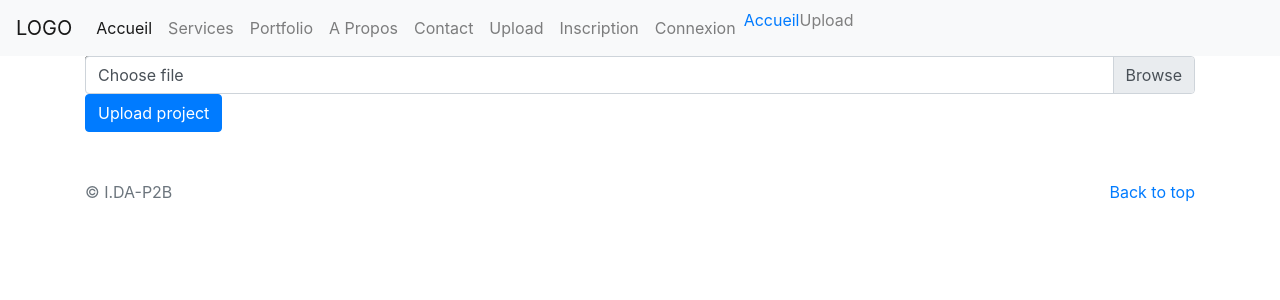
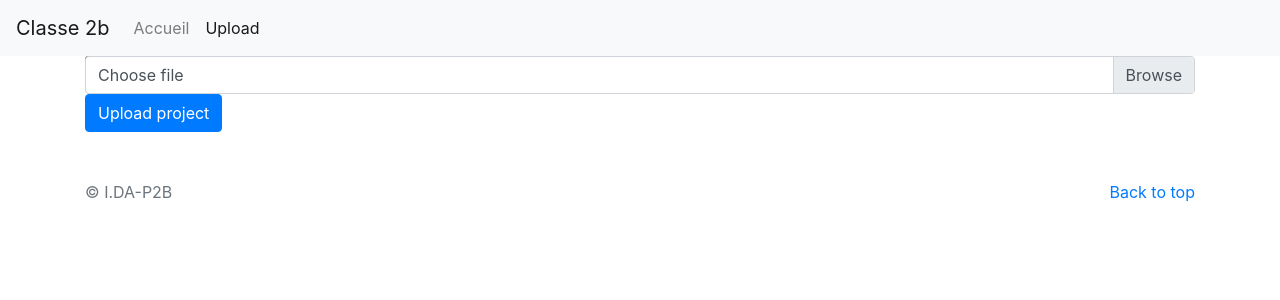
Before and after one commit to Nicolas-hr/ClasseB, a PHP site: page /uploadsForm.php in a window 1280 px wide. Shown: the top 300 px of the page. Run offline with PHP 8.4, Linux system fonts and the light colour scheme; some libraries are stand-ins or nearby versions.

Commit message:
changement dans la navbar

```diff
--- a/php/nav.php
+++ b/php/nav.php
@@ -1,47 +1,20 @@
-<link rel="stylesheet" href="https://stackpath.bootstrapcdn.com/bootstrap/4.1.1/css/bootstrap.min.css" integrity="sha384-WskhaSGFgHYWDcbwN70/dfYBj47jz9qbsMId/iRN3ewGhXQFZCSftd1LZCfmhktB" crossorigin="anonymous">
 <nav class="navbar navbar-expand-lg navbar-light bg-light">
-  <a class="navbar-brand" href="#">LOGO</a>
-  <button class="navbar-toggler" type="button" data-toggle="collapse" data-target="#navbarNav" aria-controls="navbarNav" aria-expanded="false" aria-label="Toggle navigation">
-    <span class="navbar-toggler-icon"></span>
-  </button>
+    <a class="navbar-brand" href="index.php">Classe 2b</a>
     <div class="collapse navbar-collapse" id="navbarNav">
         <ul class="navbar-nav">
-      <li class="nav-item active">
-        <a class="nav-link" href="index.php">Accueil <span class="sr-only">(current)</span></a>
-      </li>
-      <li class="nav-item">
-        <a class="nav-link" href="#">Services</a>
-      </li>
-      <li class="nav-item">
-        <a class="nav-link" href="#">Portfolio</a>
-      </li>
-	  <li class="nav-item">
-        <a class="nav-link" href="#">A Propos</a>
-      </li>
-	  <li class="nav-item">
-        <a class="nav-link" href="#">Contact</a>
-      </li>
-      <li class="nav-item">
-        <a class="nav-link" href="uploadsForm.php">Upload</a>
-      </li>
-	  <li class="nav-item">
-        <a class="nav-link" href="#">Inscription</a>
-      </li>
-	  <li class="nav-item">
-        <a class="nav-link" href="#">Connexion</a>
-      </li>
+
             <?php
             $currentPage = basename($_SERVER['PHP_SELF']);
 
-        $LINKS = array("index.php" => "Accueil",
+            $LINKS = array(
+                "index.php" => "Accueil",
                 "uploadsForm.php" => "Upload");
 
             foreach ($LINKS as $key => $value) {
                 if ($key == $currentPage) {
-                echo "<li><a href='" . $key . "' style='color:grey;'>" . $value . "</a></li>";
-            }
-            else{
-                echo "<li><a href='" . $key . "'>" . $value . "</a></li>";
+                    echo "<li class='nav-item active'><a class='nav-link' href='" . $key . "' >" . $value . "</a></li>";
+                } else {
+                    echo "<li><a class='nav-link' href='" . $key . "'>" . $value . "</a></li>";
                 }
             }
 
```
Lines whose indentation alone changed are shown as unchanged.
